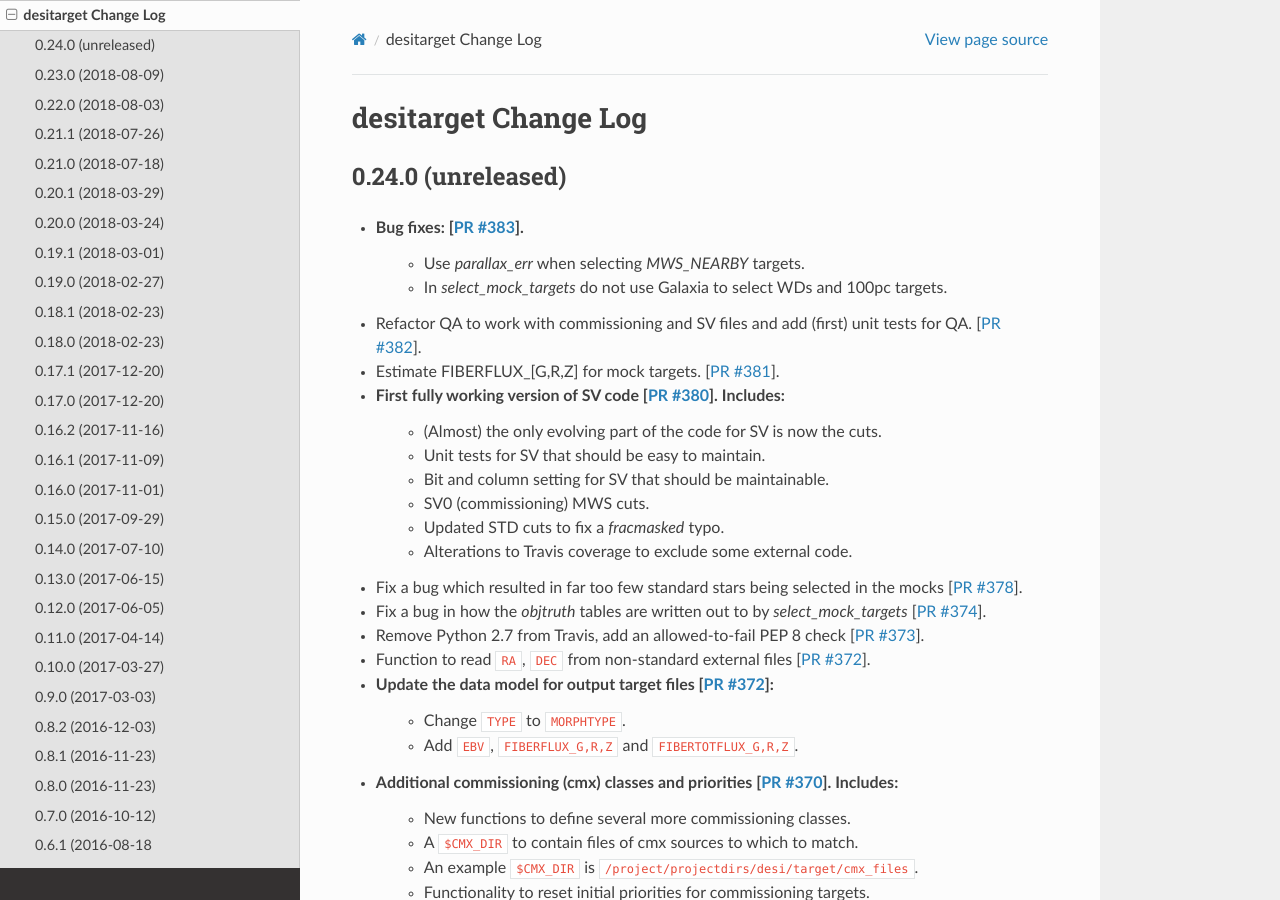
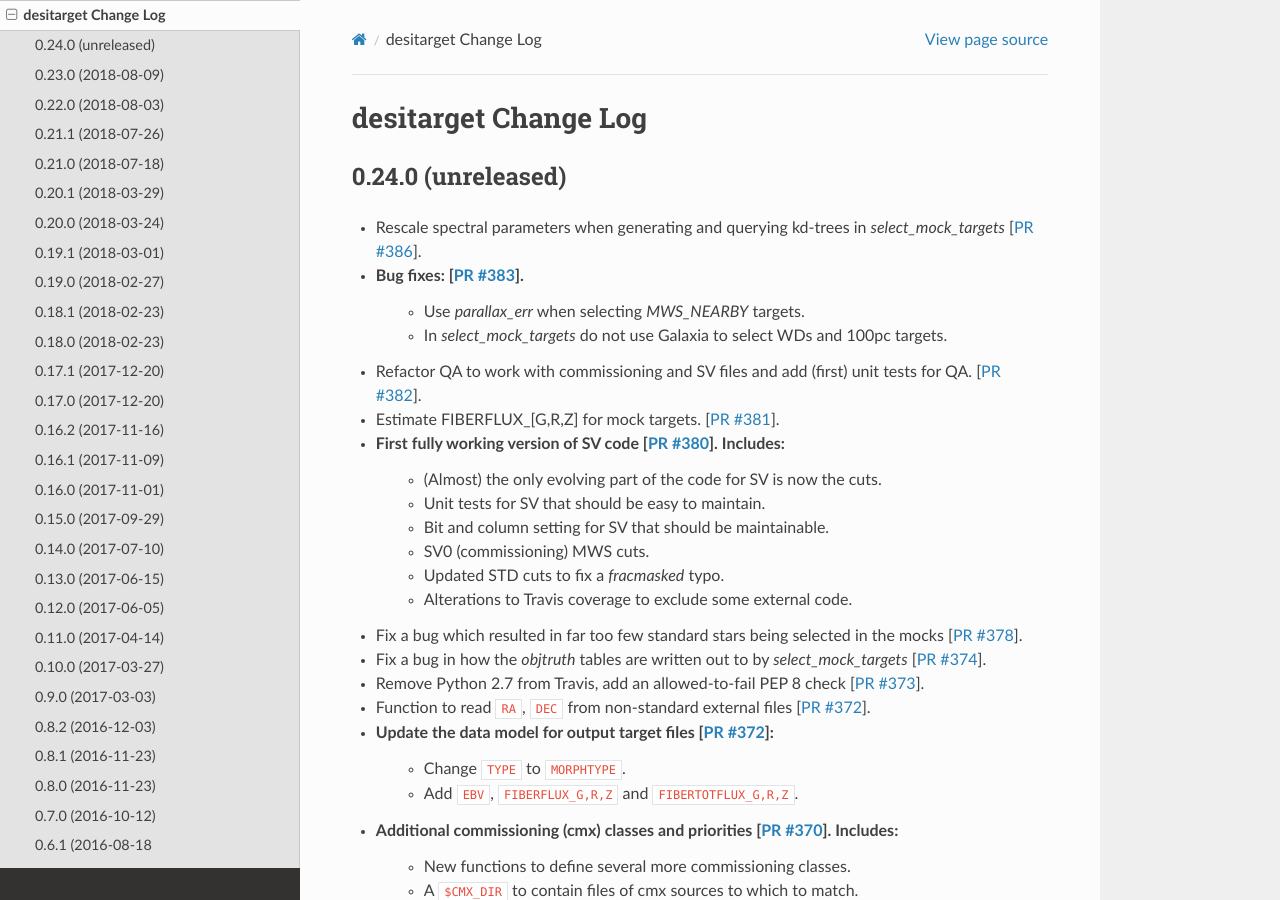
Before and after one commit to desihub/desitarget, a Sphinx documentation site: the page built from doc/changes.rst, in a window 1280 px wide and 900 px high. Built offline with Sphinx 7.4.7 and the Read the Docs theme 2.0.0, drawn with Linux system fonts in a browser that asks for light colours.

Commit message:
change log [ci skip]

```diff
--- a/doc/changes.rst
+++ b/doc/changes.rst
@@ -5,6 +5,8 @@
 0.24.0 (unreleased)
 -------------------
 
+* Rescale spectral parameters when generating and querying kd-trees in
+  `select_mock_targets` [`PR #386`_].
 * Bug fixes: [`PR #383`_].
     * Use `parallax_err` when selecting `MWS_NEARBY` targets.
     * In `select_mock_targets` do not use Galaxia to select WDs and 100pc
@@ -90,6 +92,7 @@
 .. _`PR #381`: https://github.com/desihub/desitarget/pull/381
 .. _`PR #382`: https://github.com/desihub/desitarget/pull/382
 .. _`PR #383`: https://github.com/desihub/desitarget/pull/383
+.. _`PR #386`: https://github.com/desihub/desitarget/pull/386
 
 0.23.0 (2018-08-09)
 -------------------
```
